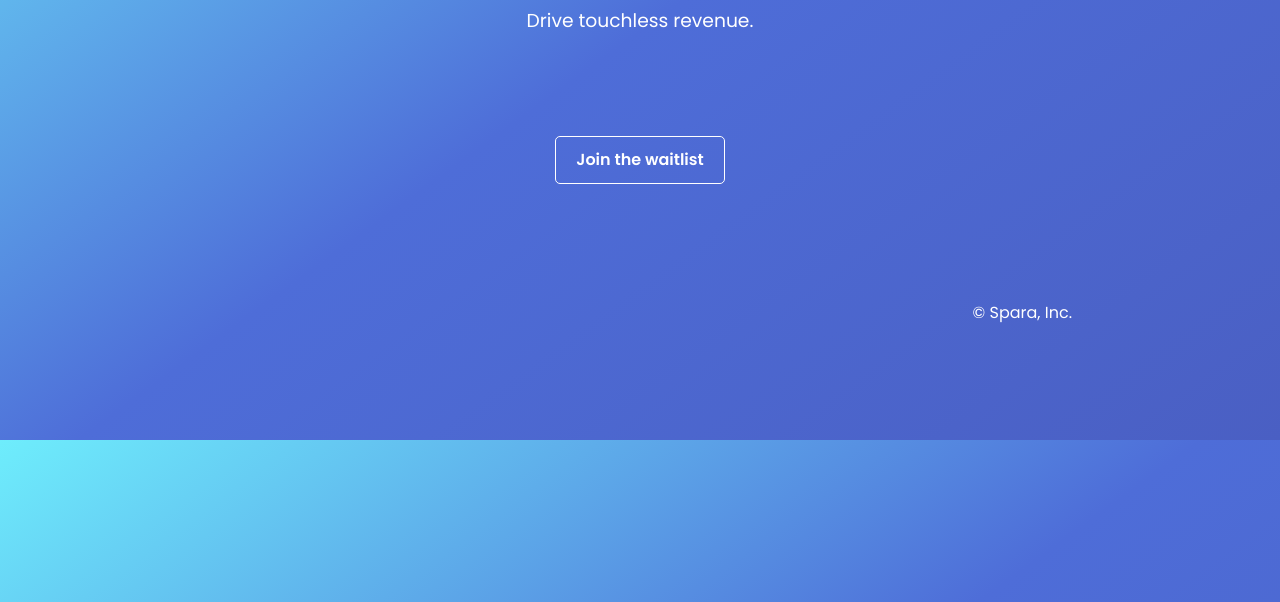
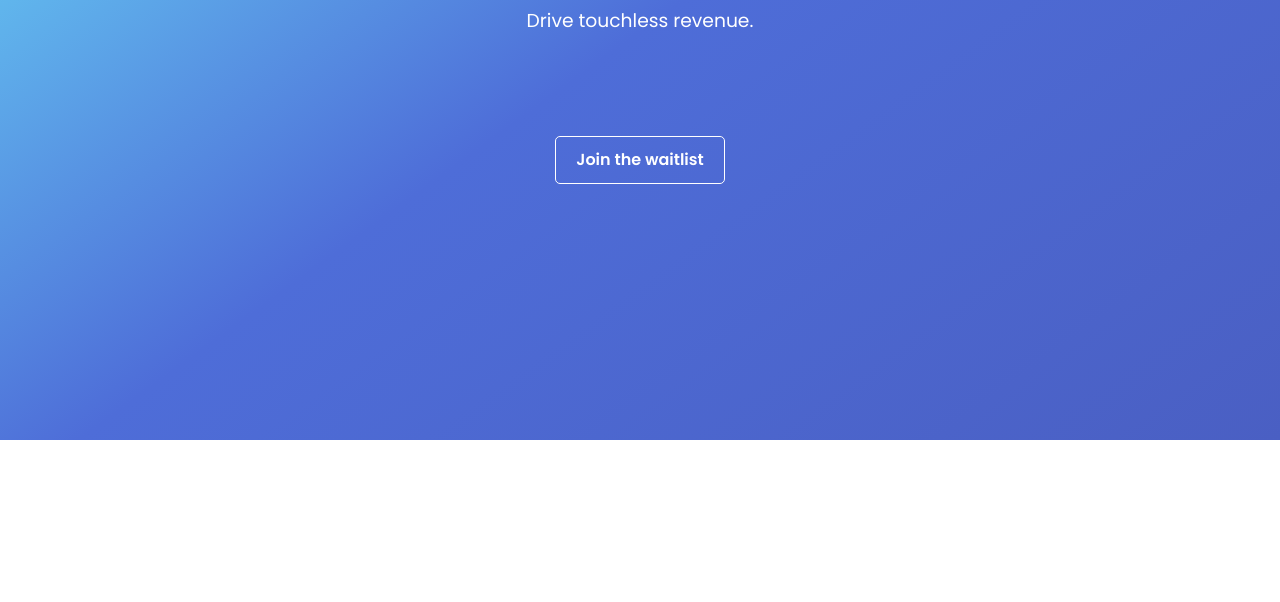
Before and after one commit to spara-ai/spara-ai.github.io, a plain HTML site: page index.html in a window 1280 px wide. Shown: the part 376-978 px from the top of the page. After the commit the page ends 816 px from the top, so only its background shows below. Drawn offline with Linux system fonts and the light colour scheme.

Commit message:
Rm footer

```diff
--- a/index.html
+++ b/index.html
@@ -12,9 +12,6 @@
         <h1>spara</h1>
         <h3 class="mb-100">Drive touchless revenue.</h3>
         <a class="btn" href="https://zanderpease.typeform.com/to/mNMM1dML">Join the waitlist</a>
-        <div class="footer">
-            <p>&copy; Spara, Inc.</p>
-        </div>
     </section>
 </body>
 </html>
--- a/styles.css
+++ b/styles.css
@@ -50,9 +50,3 @@ a.btn:hover {
     color: white;
     text-decoration: none;
 }
-
-.footer {
-    padding: 100px;
-    text-align: right;
-    font-weight: lighter;
-}
```
